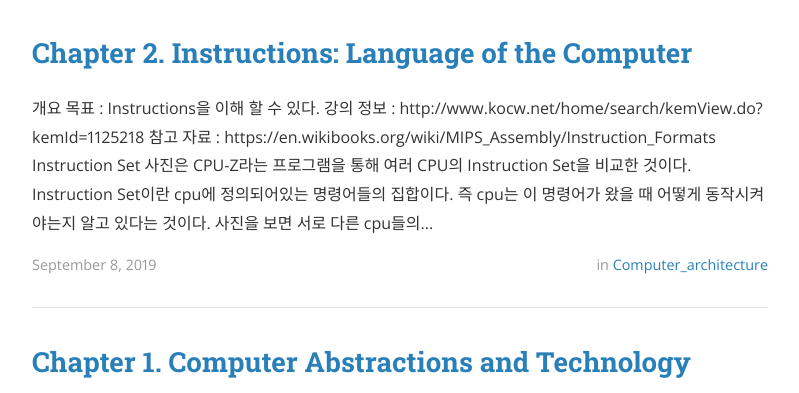
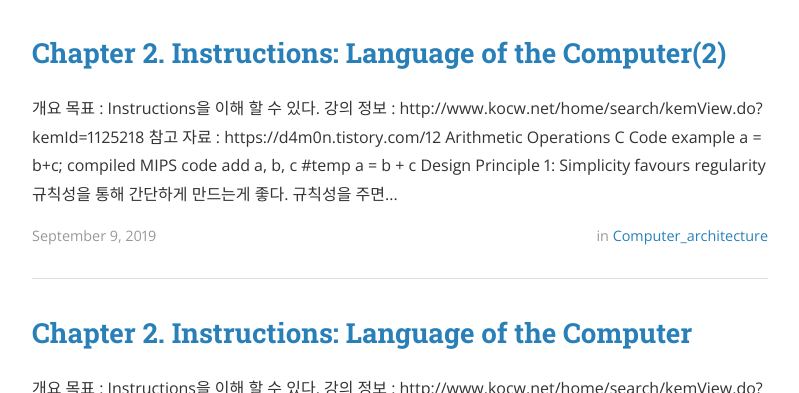
Before and after one commit to gomumu/blog, a Jekyll site: the page built from index.html, in a window 1280 px wide and 900 px high, cut to the strip 507-900 px from the top of the window. Shown: the whole strip, without its empty margins (240-1039 px from the left). Built offline with Jekyll 4.4.1, drawn with Linux system fonts in a browser that asks for light colours; nearby versions of some CDN libraries; formulas are drawn with MathJax 3; the list of posts is cut into pages by our own code.

Commit message:
포스트 추가

```diff
--- a/_posts/2019-09-08-computerArchitecture.2.markdown
+++ b/_posts/2019-09-08-computerArchitecture.2.markdown
@@ -74,7 +74,7 @@ OP가 <b>add</b> mnemonic인 경우 다음과 같이 나타낸다.<br>
 필드의 길이는 6비트(26~ 31)이다.<br><br>
 
 <b>rs, rt, rd</b>는 소스 레지스터 및 대상 레지스터의 피연산자(operands).<br>
-0과 31사이의 숫자이며 레지스터에 <b>$X</b> 형식으로 저장된다.<br>
+0과 31사이의 숫자로 레지스터에 저장되며 <b>$X</b> 형식으로 쓴다.<br>
 각 필드의 길이는 5bit이다. <b>rs</b>(25 ~ 21), <b>rt</b>(20 ~ 16), <b>rd</b>(15 ~ 11)<br>
 * rs = register source<br>
 * rt = register target<br>
--- /dev/null
+++ b/_posts/2019-09-09-computerArchitecture.3.markdown
@@ -0,0 +1,139 @@
+---
+layout: post
+title:  "Chapter 2. Instructions: Language of the Computer(2)"
+author: gomumu
+categories: Computer_Architecture
+---
+
+<h2 id="headings">개요</h2>
+<p>
+목표 : Instructions을 이해 할 수 있다.<br>
+강의 정보 : http://www.kocw.net/home/search/kemView.do?kemId=1125218<br>
+참고 자료 : https://d4m0n.tistory.com/12
+</p>
+<hr>
+
+<h2 id="headings">Arithmetic Operations</h2>
+<p>
+
+<b>C Code example</b>
+{% highlight C++ %}
+a = b+c;
+{% endhighlight %}
+<br>
+
+<b>compiled MIPS code</b>
+{% highlight C++ %}
+add a, b, c  #temp a = b + c
+{% endhighlight %}
+<br>
+<b>Design Principle 1: Simplicity favours regularity</b><br>
+규칙성을 통해 간단하게 만드는게 좋다.<br>
+규칙성을 주면 구현할 때 훨씬 수월하다.<br>
+간단하게 만들어야 낮은 가격으로 하이 퍼포먼스가 가능하다.<br>
+</p>
+<hr>
+
+<h2 id="headings">Register operands</h2>
+<p>
+CPU 내부의 있는 저장 공간이며 연산에 필요한 데이터를 저장한다.<br>
+MIPS의 경우 32 bit(word) x 32 의 레지스터를 갖는다.<br>
+앞서 보았던 MIPS operation - R-Type에서 레지스터 변수의 크기가 5 bit (0~31)인 이유는 레지스터의 인덱스를 가리키고 있기 때문이다.<br>
+어셈블러에서 t로 시작하는 레지스터는 temlporary values이며 s로 시작하는 레지스터는 saved variable 이다.<br>
+
+<b>Design Principle 2: Smaller is faster</b><br>
+레지스터의 공간은 32개 이므로 데이터에 접근하는데 훨씬 빠르다.<br>
+메모리의 공간은 수백만개이므로 훨씬 느리다.<br><br>
+
+<b>Register Operand example</b><br>
+<b>C Code</b>
+{% highlight C++ %}
+f = (g+h) - (i+j);
+{% endhighlight %}
+f...j = <b>$s0</b>...<b>$s4</b><br><br>
+
+<b>compiled MIPS code</b>
+{% highlight C++ %}
+add $t0, $s1, $s2
+add $t1, $s3, $s4
+sub $s0, $t0, $t1
+{% endhighlight %}
+<br>
+</p>
+<hr>
+
+<h2 id="headings">Memory Operands</h2>
+<p>
+산술 연산 시 레지스터에서 메모리 데이터를 로드하여 연산 후에 레지스터에 있는 값을 다시 메모리에 쓴다.<br>
+메모리 주소는 바이트로 되어있으며 word단위로 데이터를 가져온다.<br>
+때문에 메모리 주소는 4의 배수이다.<br>
+
+<b>Memory Operand example</b><br>
+<b>C Code</b>
+{% highlight C++ %}
+g = h + A[8];
+{% endhighlight %}
+<b>g</b> = <b>$s1</b><br>
+A배열의 시작 주소 = <b>$s3</b><br><br>
+
+<b>compiled MIPS code</b>
+{% highlight C++ %}
+lw  $t0, 32($s3)   #load word
+add $s1, $s2, $t0
+{% endhighlight %}
+배열의 8번째 이므로 8x4 = 32번째 주소의 데이터를 로드(lw)한다.<br><br>
+
+<b>Memory Operand example2</b><br>
+<b>C Code</b>
+{% highlight C++ %}
+A[12] = h + A[8];
+{% endhighlight %}
+
+<b>h</b> = <b>$s2</b><br>
+A배열의 시작 주소 = <b>$s3</b><br><br>
+
+<b>compiled MIPS code</b><br>
+{% highlight C++ %}
+lw  $t0, 32($s3)   #load word
+add $t0, $s2, $t0
+sw  $t10,  48($s3) #store word
+{% endhighlight %}
+배열의 12번째에 주소의 데이터를 저장(sw)한다.<br>
+</p>
+<hr>
+
+<h2 id="headings">Mips Register File</h2>
+<p>
+  <img data-action="zoom" src='{{ "/assets/post/mips-register.jpg" | relative_url }}' >
+  레지스터의 개수가 32개이므로 Read포트에선 5bit를 받는다.<br>
+  데이터의 입출력 시 데이터는 word단위이므로 32bit크기로 입출력한다.<br><br>
+
+  Mips Register Convention<br>
+  <img data-action="zoom" src='{{ "/assets/post/mips-register.gif" | relative_url }}' >
+</p>
+<hr>
+
+<h2 id="headings">Immediate Operands</h2>
+<p>
+기존의 산술 연산과 달리 메모리 접근 없이 상수값을 가지는 경우이다.<br>
+<b>compiled MIPS code</b><br>
+{% highlight C++ %}
+addi $s3, $s3, 4
+{% endhighlight %}<br>
+
+<b>Design Principle 3: Make the common case fast</b><br>
+상수값을 메모리에서 로딩하는 것은 낭비이다.<br>
+Immediate Operands는 load instruction의 수를 줄여준다.<br>
+자주 사용되는 것을 빠르게 만들자<br>
+</p>
+<hr>
+
+<h2 id="headings">The Constant Zero</h2>
+<p>
+move instruction을 구현 할 때 사용된다.<br>
+<b>compiled MIPS code</b><br>
+{% highlight C++ %}
+add $t2, $s1, $zero
+{% endhighlight %}
+</p>
+<hr>
```
Also changed, not shown: assets/post/mips-register.gif (added), assets/post/mips-register.jpg (added).
